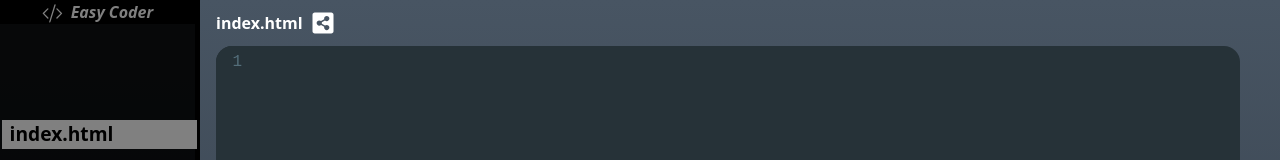
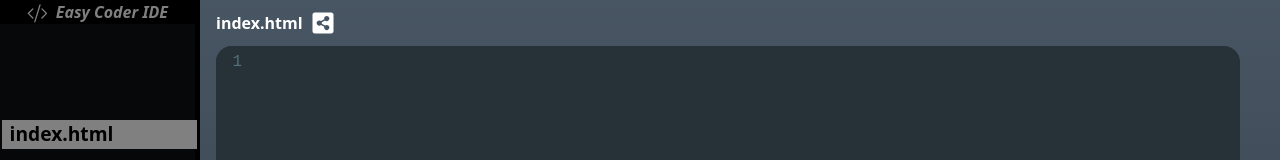
Before and after one commit to Prathik0300/OnlineIDE, a React (Create React App) app: page / in a window 1280 px wide. Shown: the top 160 px of the page. Built offline with nearby package versions, Linux system fonts and the light colour scheme.

Commit message:
final commit

```diff
--- a/public/index.html
+++ b/public/index.html
@@ -2,14 +2,14 @@
 <html lang="en">
   <head>
     <meta charset="utf-8" />
-    <link rel="icon" href="%PUBLIC_URL%/favicon.ico" />
-    <meta name="viewport" content="width=device-width, initial-scale=1" />
-    <meta name="theme-color" content="#000000" />
+    <link rel="icon" href="./logo.png" />
+    <meta name="viewport" content="width=device-width, initial-scale=1"/>
+    <meta name="theme-color" content="#000000"/>
     <meta
       name="description"
-      content="Web site created using create-react-app"
+      content="An Online IDE for Web Development. You can see the changes in the file as you change the code. A fast and responsive application to make your coding experience better!"
     />
-    <link rel="apple-touch-icon" href="%PUBLIC_URL%/logo192.png" />
+    <link rel="apple-touch-icon" href="./logo.png" />
     <!--
       manifest.json provides metadata used when your web app is installed on a
       user's mobile device or desktop. See https://developers.google.com/web/fundamentals/web-app-manifest/
@@ -24,7 +24,7 @@
       work correctly both with client-side routing and a non-root public URL.
       Learn how to configure a non-root public URL by running `npm run build`.
     -->
-    <title>React App</title>
+    <title>Easy Coder IDE</title>
   </head>
   <body>
     <noscript>You need to enable JavaScript to run this app.</noscript>
--- a/src/Components/Editor.js
+++ b/src/Components/Editor.js
@@ -23,9 +23,7 @@ let config = {
     "Access-Control-Allow-Headers":"Content-Type"
 }
 
-
 // Editor Component
-
 function Editor({language,TitleName,value,onChange,fileName}){
 
     // Function handler to update state value with editor value
--- a/src/Components/Main.js
+++ b/src/Components/Main.js
@@ -72,7 +72,7 @@ function Main(){
                         <div id="Pane">
                             <div id="PaneTitle">
                                 <b><BsCodeSlash className="WebLogo" style={{marginRight:"0.5rem"}}/></b>
-                                <i>Easy Coder</i>
+                                <i>Easy Coder IDE</i>
                             </div>
                             <div id="PaneContents">
                                 {explorer}
```
Also changed, not shown: public/logo.png (added).
